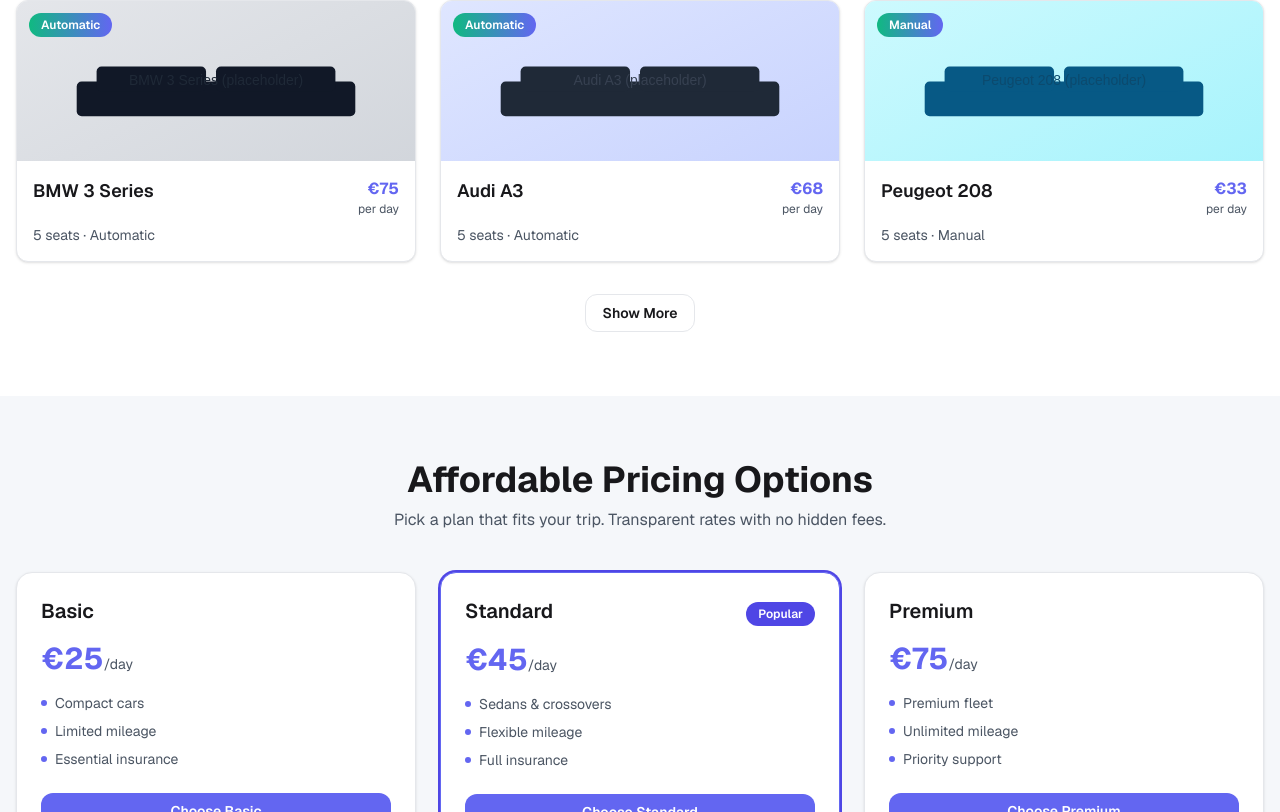
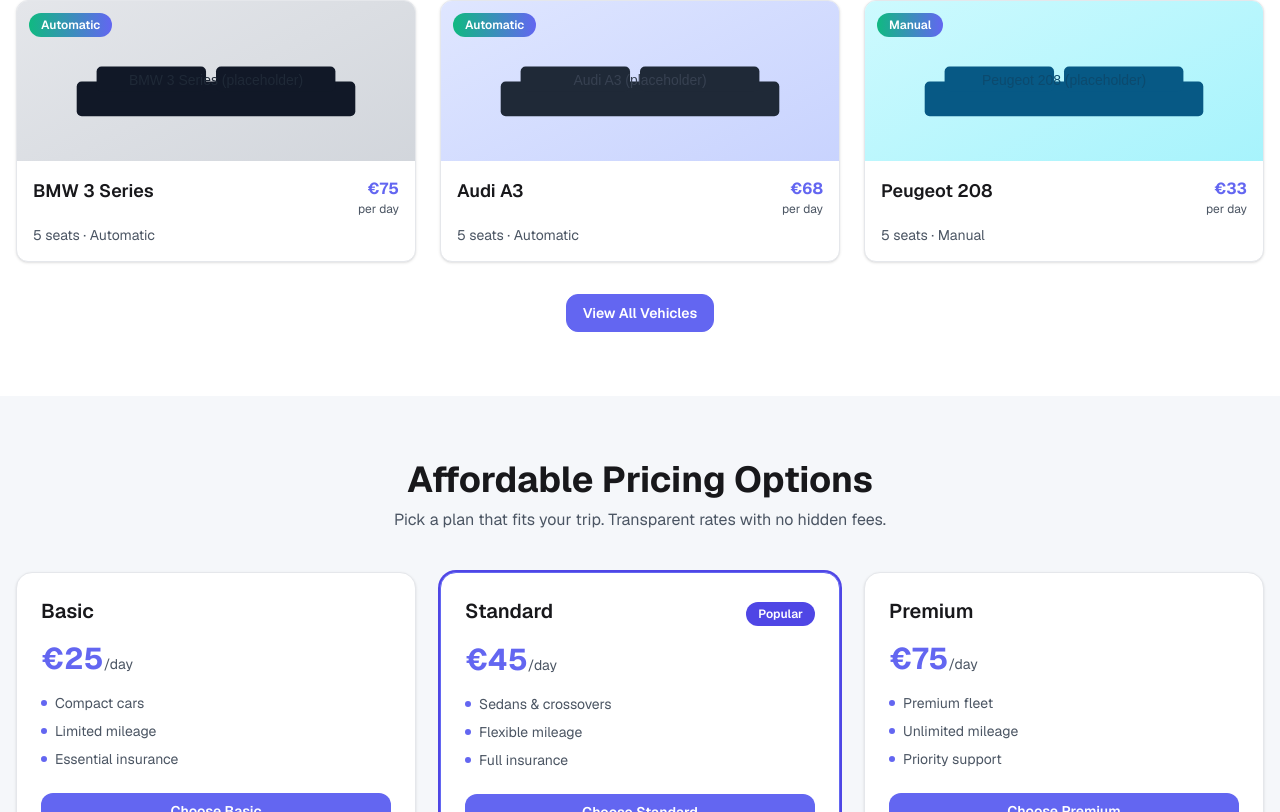
Before and after one commit to Klepo313/HCI_25-26, a Next.js app in the folder rent-a-car-app/: page / in a window 1280 px wide. Shown: the part 1530-2342 px from the top of the page. Built offline with nearby package versions, Linux system fonts and the light colour scheme.

Commit message:
feat: update VehiclesSection to link to vehicle list and remove reservation page

```diff
--- a/rent-a-car-app/app/components/VehiclesSection.tsx
+++ b/rent-a-car-app/app/components/VehiclesSection.tsx
@@ -1,6 +1,4 @@
-"use client";
-
-import { useState } from "react";
+import Link from "next/link";
 import VehicleCard, { Vehicle } from "./VehicleCard";
 
 const demoVehicles: Vehicle[] = [
@@ -10,13 +8,10 @@
   { id: "4", name: "BMW 3 Series", image: "/demo/bmw3.svg", pricePerDay: 75, seats: 5, transmission: "Automatic" },
   { id: "5", name: "Audi A3", image: "/demo/a3.svg", pricePerDay: 68, seats: 5, transmission: "Automatic" },
   { id: "6", name: "Peugeot 208", image: "/demo/208.svg", pricePerDay: 33, seats: 5, transmission: "Manual" },
-  { id: "7", name: "Renault Clio", image: "/demo/clio.svg", pricePerDay: 31, seats: 5, transmission: "Manual" },
-  { id: "8", name: "Dacia Duster", image: "/demo/duster.svg", pricePerDay: 39, seats: 5, transmission: "Manual" },
 ];
 
 export default function VehiclesSection() {
-  const [showAll, setShowAll] = useState(false);
-  const vehicles = showAll ? demoVehicles : demoVehicles.slice(0, 6);
+  const vehicles = demoVehicles;
 
   return (
     <section className="py-16">
@@ -35,18 +30,18 @@
         </div>
 
         <div className="mt-8 text-center">
-          <button
-            onClick={() => setShowAll((s) => !s)}
+          <Link
+            href="/vehicle-list"
             className="inline-flex items-center justify-center rounded-md border px-4 py-2 text-sm font-semibold"
             style={{
-              background: "var(--color-bg-elevated)",
-              color: "var(--color-fg)",
-              borderColor: "var(--color-border)",
-              transition: "background 0.2s, color 0.2s, border-color 0.2s"
+              background: "var(--color-primary)",
+              color: "#fff",
+              borderColor: "var(--color-primary)",
+              transition: "background 0.2s, opacity 0.2s"
             }}
           >
-            {showAll ? "Show Less" : "Show More"}
-          </button>
+            View All Vehicles
+          </Link>
         </div>
       </div>
     </section>
--- a/rent-a-car-app/app/components/navigation.tsx
+++ b/rent-a-car-app/app/components/navigation.tsx
@@ -11,7 +11,7 @@
 
 const pages: Page[] = [
   { title: "Home", path: "/" },
-  { title: "Vehicle Reservation", path: "/vehicle-reservation" },
+  // { title: "Vehicle Reservation", path: "/vehicle-reservation" },
   { title: "Vehicle List", path: "/vehicle-list" },
   { title: "User Profile", path: "/user" },
   { title: "About", path: "/about" },
--- a/rent-a-car-app/app/vehicle-list/page.tsx
+++ b/rent-a-car-app/app/vehicle-list/page.tsx
@@ -102,8 +102,7 @@
           Vehicle List
         </h1>
         <p className="text-base text-muted md:text-lg">
-          Fake cars powered by myfakeapi.com. Paginate through sample vehicles
-          to test your flows.
+          Fake cars powered by myfakeapi.com. Filter and explore our full vehicle inventory.
         </p>
       </header>
 
--- a/rent-a-car-app/app/vehicle-reservation/page.tsx
+++ /dev/null
@@ -1,9 +0,0 @@
-export default function Page() {
-  return (
-    <main className="flex min-h-screen flex-col items-center p-10">
-      <h1 className="text-6xl font-extrabold tracking-tight">
-        Vehicle Reservation
-      </h1>
-    </main>
-  );
-}
```
